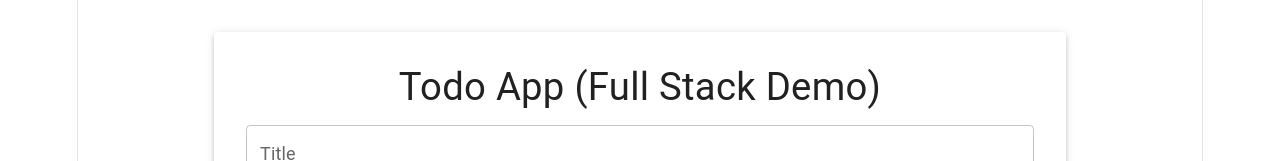
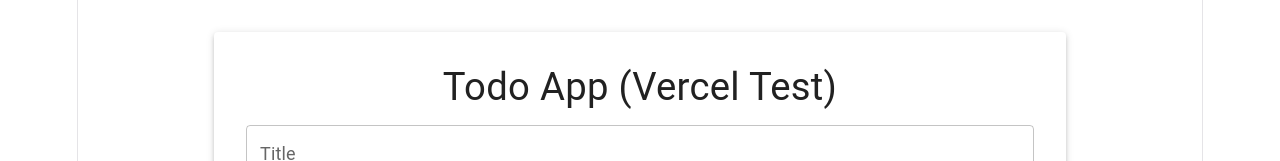
Before and after one commit to ofkandeel/dummy-todo, a React app in the folder frontend/: page / in a window 1280 px wide. Shown: the top 161 px of the page. Built offline with nearby package versions, Linux system fonts and the light colour scheme; no server answers; the HTML template or start-up script is replaced by a standard one.

Commit message:
Test: Change heading to verify deployment

```diff
--- a/frontend/src/App.jsx
+++ b/frontend/src/App.jsx
@@ -87,7 +87,7 @@
     <Container maxWidth="md" sx={{ mt: 4 }}>
       <Paper elevation={3} sx={{ p: 4 }}>
         <Typography variant="h4" gutterBottom align="center">
-          Todo App (Full Stack Demo)
+          Todo App (Vercel Test)
         </Typography>
 
         {/* Create Todo Form */}
```
Also changed, not shown: frontend/vercel.json (deleted).
